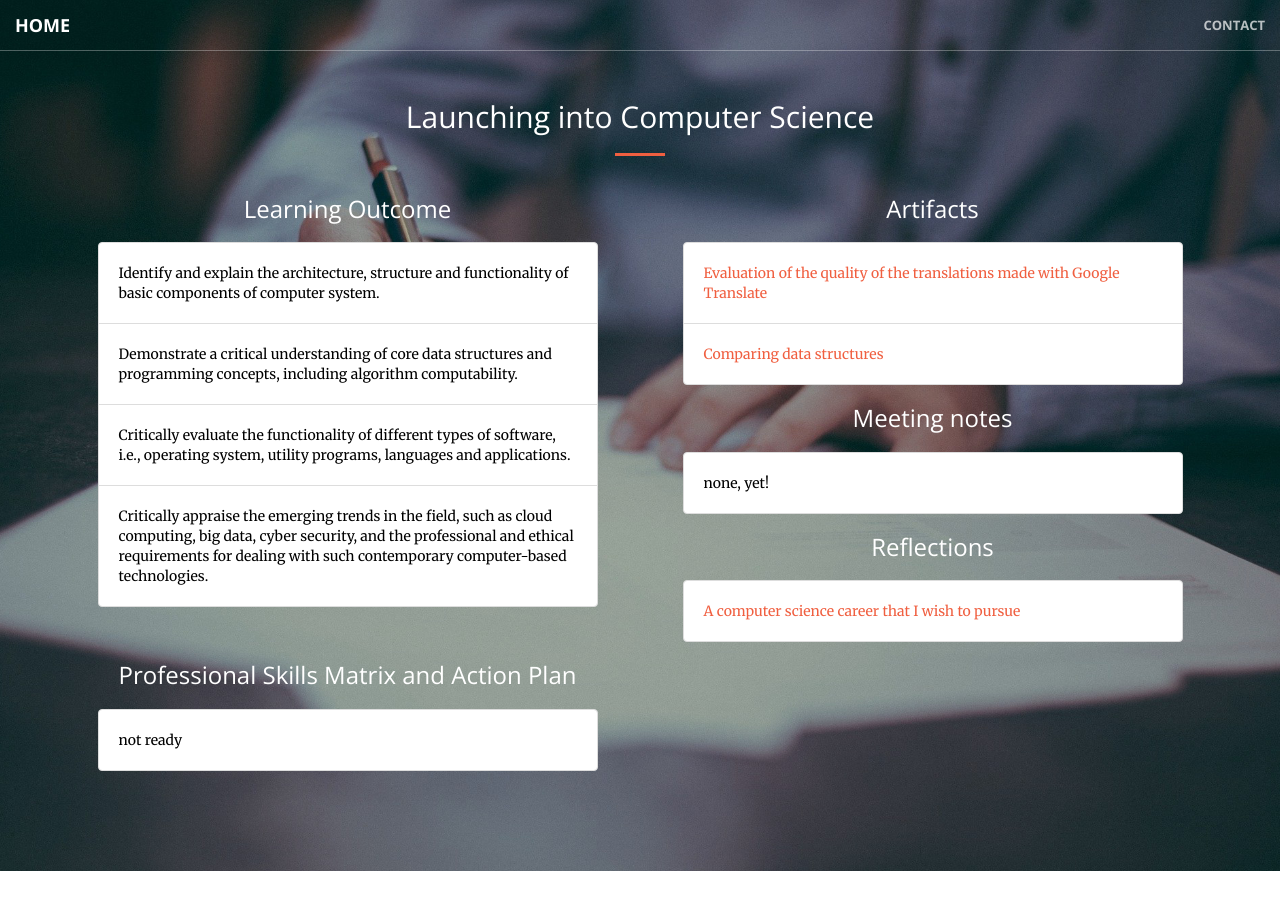
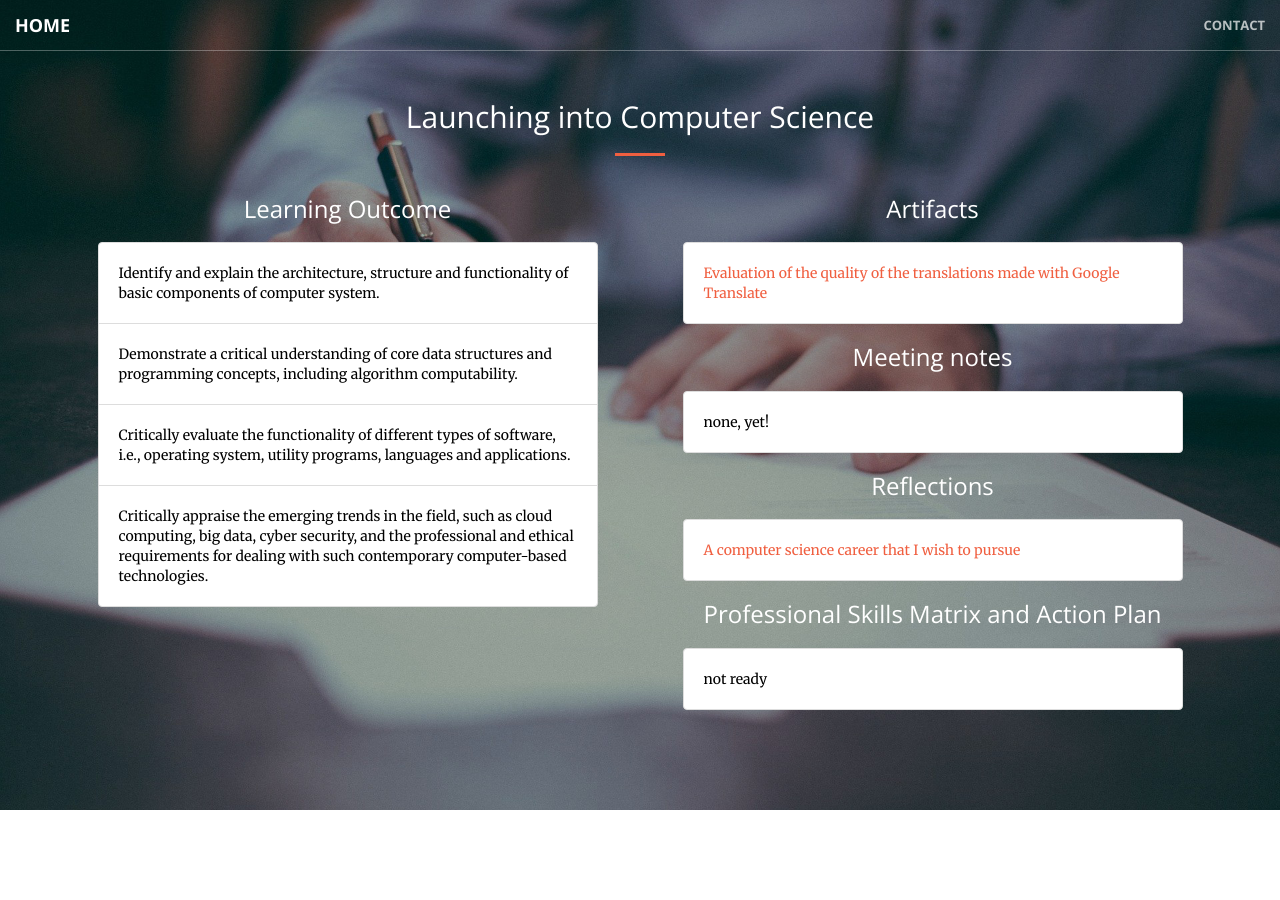
Before and after one commit to ros101/ros101-ros101.github.io, a Jekyll site: the page built from launching/index.md, in a window 1280 px wide and 900 px high. Built offline with Jekyll 4.4.1, drawn with Linux system fonts in a browser that asks for light colours.

Commit message:
troubleshooting github pages

```diff
--- a/launching/index.md
+++ b/launching/index.md
@@ -12,9 +12,6 @@ artifacts:
   - artifact:
     url: test-google-translate.pdf
     title: Evaluation of the quality of the translations made with Google Translate
-  - artifact:
-    url: comparing-structures.pdf
-    title: Comparing data structures
 notes:
 #  - note:
 #    url: note1.html
```
